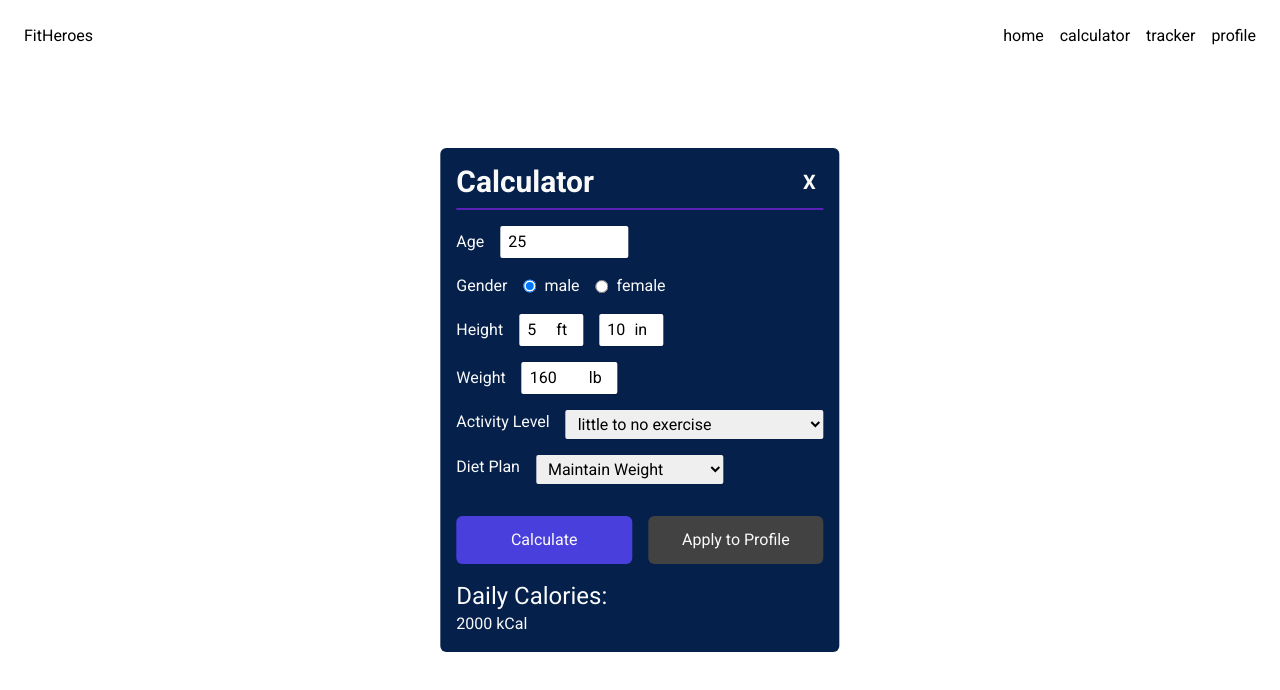
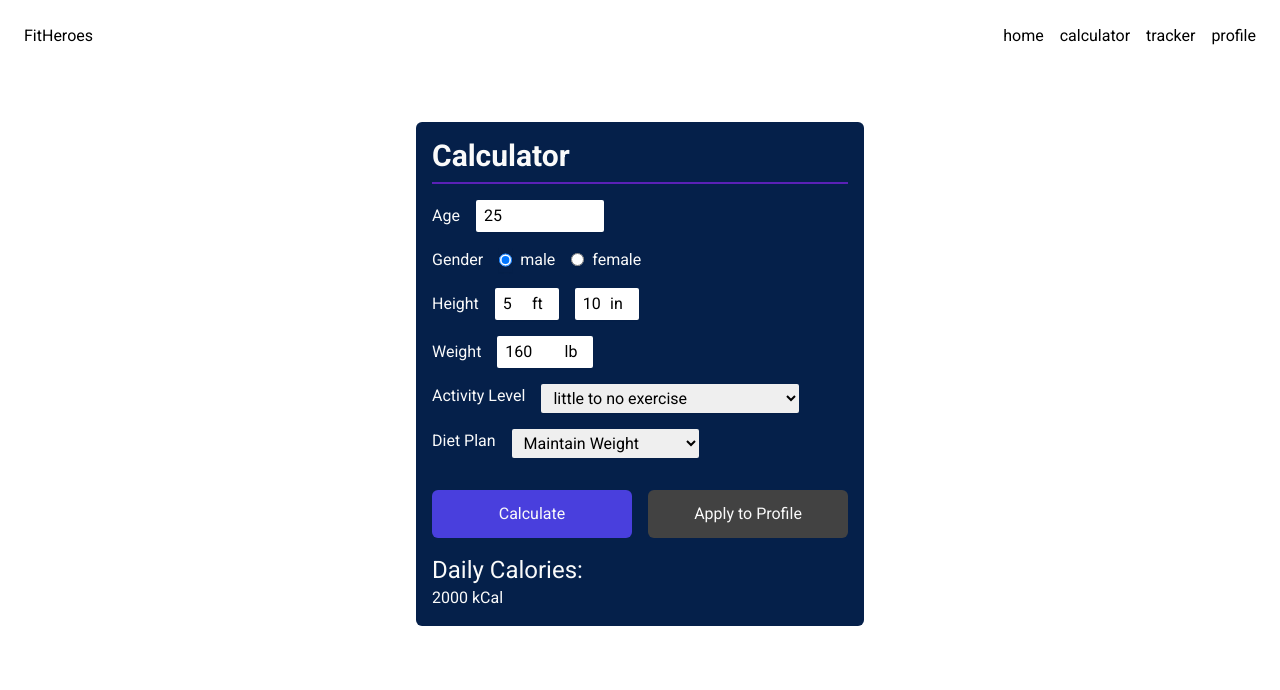
Before and after one commit to pn-code/fit-reservation, a Next.js app: page /calculator in a window 1280 px wide. Shown: the top 690 px of the page. Built offline with nearby package versions, Linux system fonts and the light colour scheme.

Commit message:
Removing "x" btn and adjusting styles

```diff
--- a/app/calculator/page.tsx
+++ b/app/calculator/page.tsx
@@ -39,15 +39,10 @@ const CalculatorModal = () => {
     };
 
     return (
-        <form className="bg-[#05204A] text-[#FAFAFA] p-4 rounded-md flex-col flex gap-4 max-w-md fixed top-1/2 left-1/2 transform -translate-x-1/2 -translate-y-1/2 z-50">
+        <div className="flex justify-center mt-[6%]">
+        <form className="bg-[#05204A] text-[#FAFAFA] w-[92%] p-4 rounded-md flex-col flex gap-4 max-w-md">
             <header className="flex justify-between items-center border-b-violet-800 border-b-2 pb-2">
                 <h1 className="text-3xl font-semibold">Calculator</h1>
-                <button
-                    className="font-bold text-xl cursor-pointer hover:bg-[#493fdd] px-2 rounded-full"
-                    type="button"
-                >
-                    X
-                </button>
             </header>
 
             {/* Unit Button Sections */}
@@ -220,6 +215,7 @@ const CalculatorModal = () => {
                 <p>{calories} kCal</p>
             </section>
         </form>
+        </div>
     );
 };
 
```
